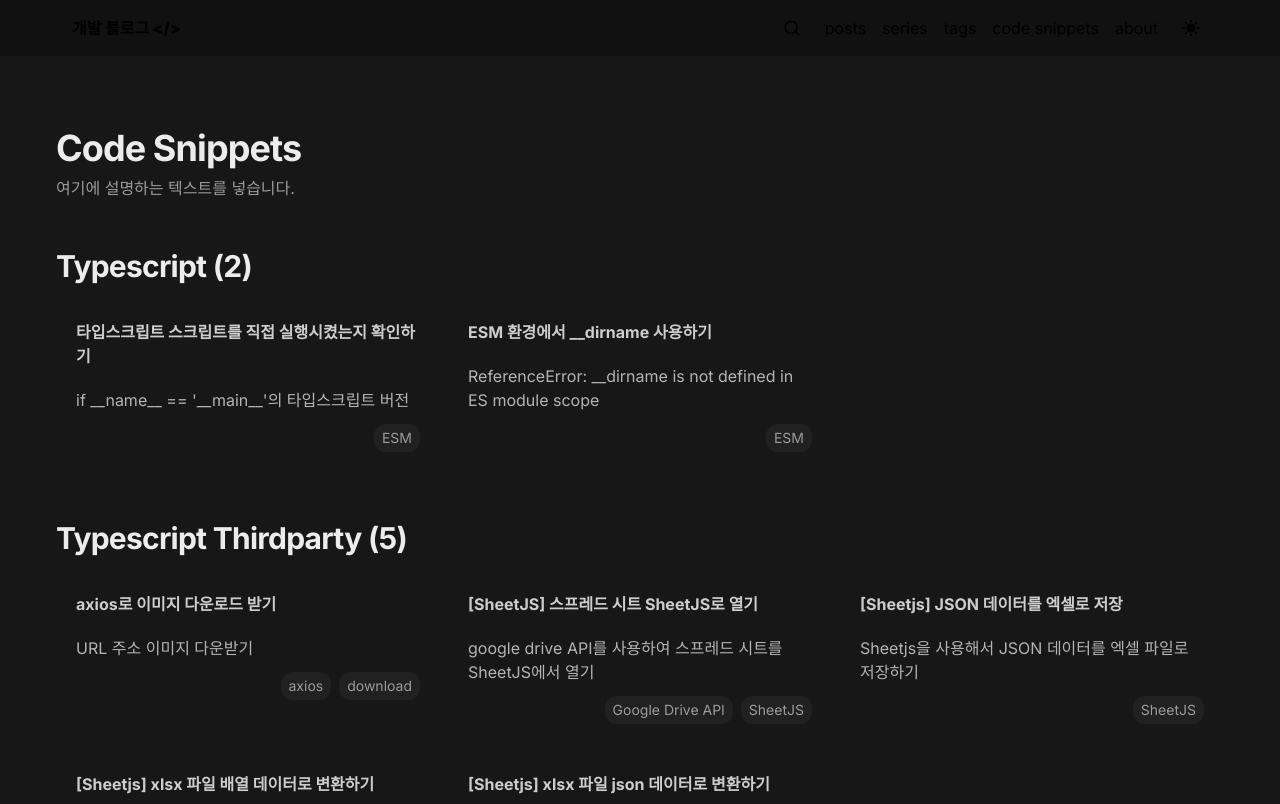
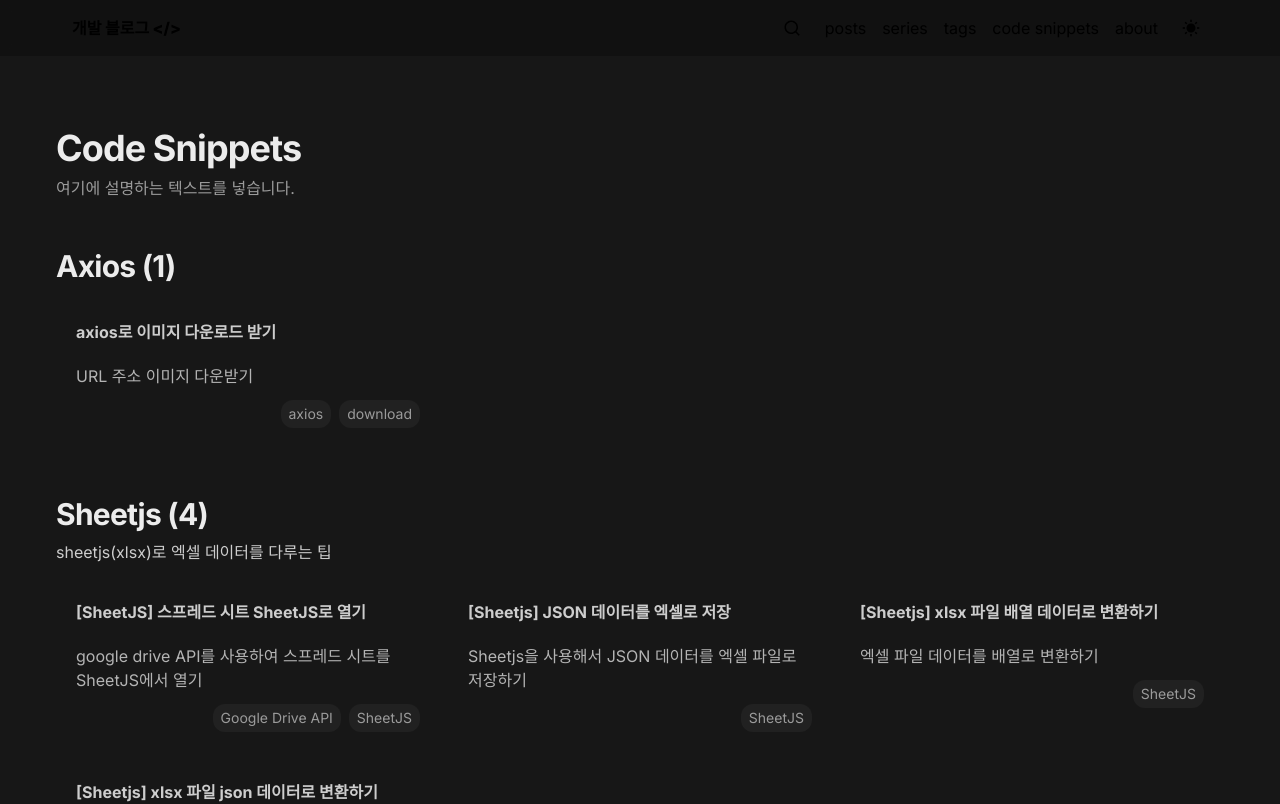
Before and after one commit to cheatkey/blog, a Next.js app: page /snippets in a window 1280 px wide. Shown: the top 804 px of the page. Built offline with nearby package versions, Linux system fonts and the light colour scheme.

Commit message:
스니펫 카테고리에 설명 추가할 수 있는 기능 제작

```diff
--- /dev/null
+++ b/snippets/sheetjs/index.mdx
@@ -0,0 +1,3 @@
+---
+description: sheetjs(xlsx)로 엑셀 데이터를 다루는 팁
+---
--- a/src/app/snippets/page.tsx
+++ b/src/app/snippets/page.tsx
@@ -8,7 +8,7 @@ import { z } from "zod";
 import _ from "lodash-es";
 
 const snippetListSchema = z.object({
-  title: z.string(),
+  title: z.string().default(""),
   description: z.string().default(""),
   category: z.string(),
   tags: z.array(z.string()).default([]),
@@ -43,10 +43,24 @@ const SnippetsPage = async () => {
     })
   );
 
+  console.log("snippetList:", snippetList);
+
   const snippetsByCategory = _.chain(snippetList)
     .groupBy("category")
     .toPairs()
+    .map(([key, values]) => [
+      key,
+      {
+        description: values.find((v) => v.path.endsWith("index"))?.description,
+        snippets: values.filter((v) => !v.path.endsWith("index")),
+      },
+    ])
     .value();
+
+  type SnippetsDataType = Exclude<
+    (typeof snippetsByCategory)[number][number],
+    string
+  >;
 
   return (
     <div className="flex justify-center bg-gray-900 py-20 min-h-screen">
@@ -58,11 +72,22 @@ const SnippetsPage = async () => {
           <p className="text-gray-400">여기에 설명하는 텍스트를 넣습니다.</p>
         </section>
 
-        {snippetsByCategory.map(([category, snippets]) => (
+        {snippetsByCategory.map((item) => {
+          const [category, { snippets, description }] = item as [
+            string,
+            SnippetsDataType
+          ];
+
+          return (
             <section key={category} className="flex flex-col gap-4">
+              <div className="flex flex-col gap-2">
                 <h2 className="text-3xl font-bold text-gray-100 tracking-tight">
                   {category} ({snippets.length})
                 </h2>
+                {!!description && (
+                  <span className="text-gray-200 text-base">{description}</span>
+                )}
+              </div>
               <div className="grid grid-cols-1 md:grid-cols-2 lg:grid-cols-3 gap-2">
                 {snippets.map((snippet) => (
                   <PostCard
@@ -75,7 +100,8 @@ const SnippetsPage = async () => {
                 ))}
               </div>
             </section>
-        ))}
+          );
+        })}
       </main>
     </div>
   );
```
Also changed, not shown: snippets/axios/axios-image-save.mdx (renamed from snippets/typescript-thirdparty/axios-image-save.mdx), snippets/sheetjs/google-drive-api-sheetjs.mdx (renamed from snippets/typescript-thirdparty/google-drive-api-sheetjs.mdx), snippets/sheetjs/json-to-xlsx.mdx (renamed from snippets/typescript-thirdparty/json-to-xlsx.mdx), snippets/sheetjs/xlsx-to-array.mdx (renamed from snippets/typescript-thirdparty/xlsx-to-array.mdx), snippets/sheetjs/xlsx-to-json.mdx (renamed from snippets/typescript-thirdparty/xlsx-to-json.mdx). Lines whose indentation alone changed are shown as unchanged.
